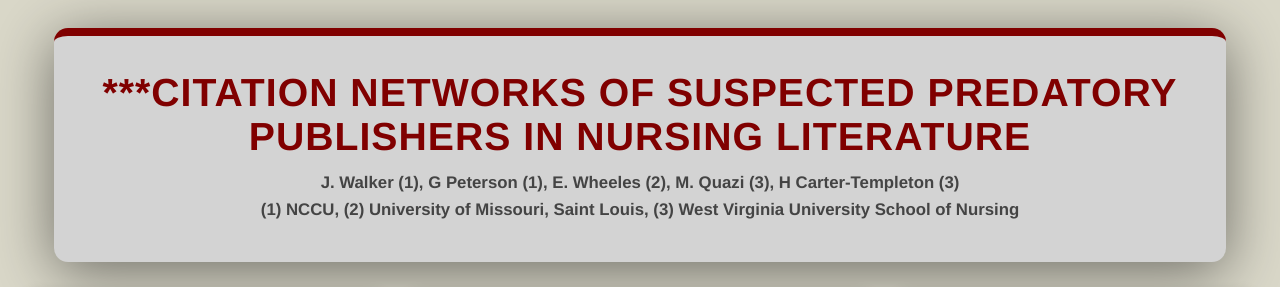
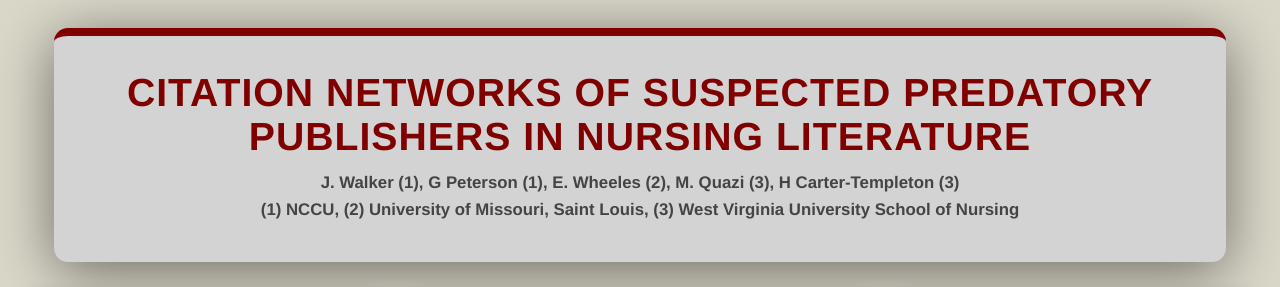
Before and after one commit to gabepete/GURSPoster2026, a plain HTML site: page index.html in a window 1280 px wide. Shown: the top 287 px of the page. Drawn offline with Linux system fonts and the light colour scheme.

Commit message:
Update index.html

```diff
--- a/index.html
+++ b/index.html
@@ -217,7 +217,7 @@ p, ul {
   <div class="header-box">
     <div class="logo-left"></div>
     <div class="logo-right"></div>
-    <h1>***Citation Networks of Suspected Predatory Publishers in Nursing Literature</h1>
+    <h1>Citation Networks of Suspected Predatory Publishers in Nursing Literature</h1>
     <h3>J. Walker (1), G Peterson (1), E. Wheeles (2), M. Quazi (3), H Carter-Templeton (3)</h3>
     <h3>(1) NCCU, (2) University of Missouri, Saint Louis, (3) West Virginia University School of Nursing</h3>
   </div>
```
